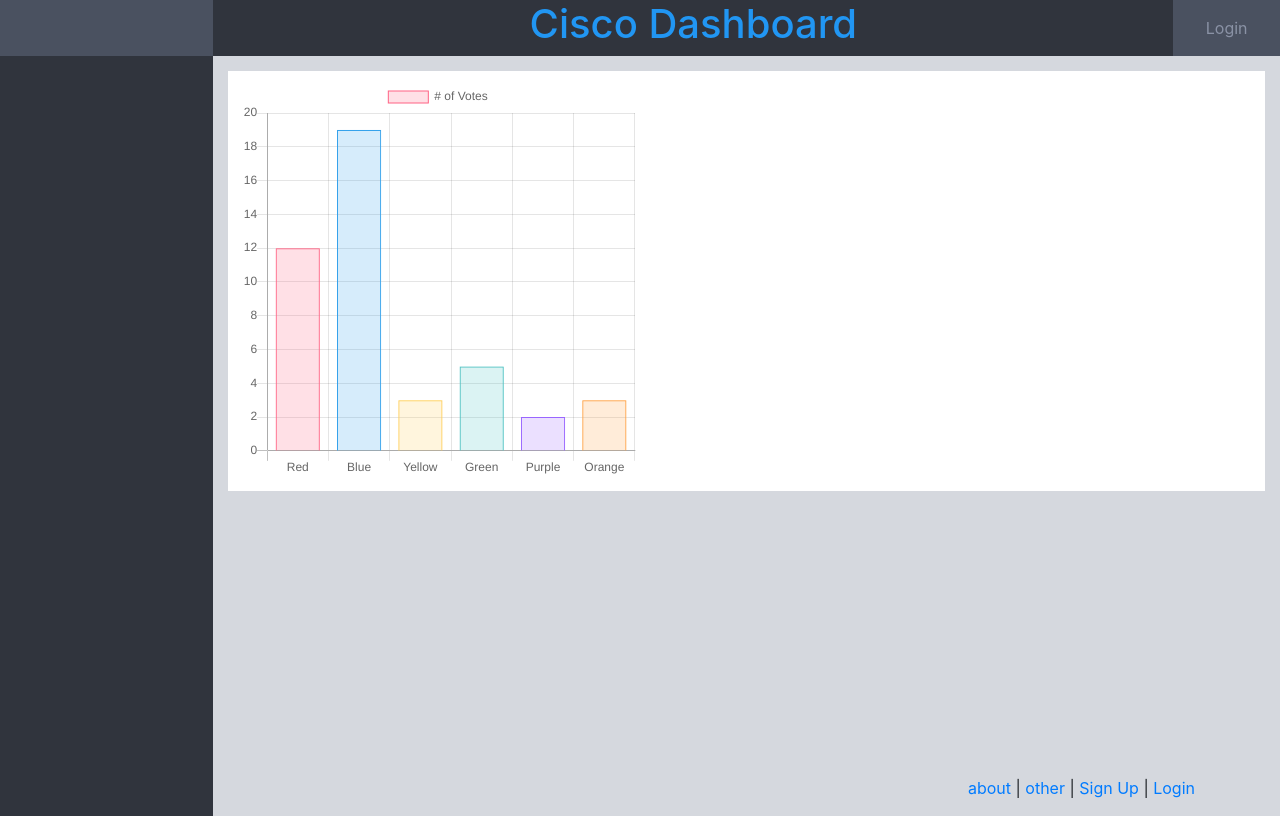
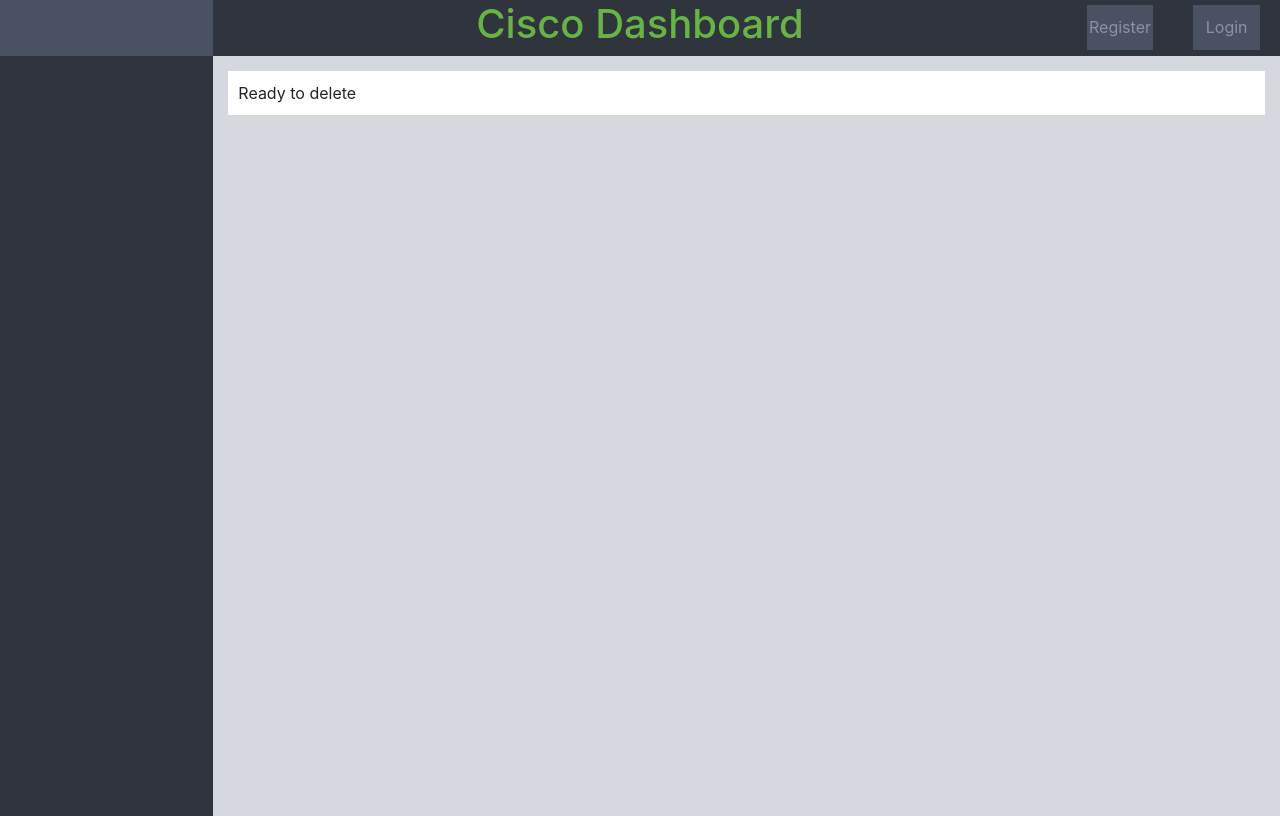
Before and after one commit to AFeatureNotaBug/cisco-meraki-COVID-tracker, a Django app: page /ben in a window 1280 px wide. Run offline with Django 3.2, Linux system fonts and the light colour scheme; some libraries are stand-ins or nearby versions.

Commit message:
implemented login and register in new style

```diff
--- a/cisco_dashboard/main/urls.py
+++ b/cisco_dashboard/main/urls.py
@@ -12,6 +12,6 @@
     path('register', views.register, name="register"),
     path('login', views.user_login, name='login'),
     path('profile',views.profile,name='profile'),
-    path('logout/', views.user_logout, name='logout'),
+    path('logout', views.user_logout, name='logout'),
     path('<slug:name_slug>', views.showOrg, name = "show_org"),
 ]
--- a/cisco_dashboard/main/views.py
+++ b/cisco_dashboard/main/views.py
@@ -97,8 +97,8 @@
 
 # View for register page
 def register(request):
-    if request.user:
-        return redirect('/profile')
+    """ if request.user:
+        return redirect('/profile') """
     registered = False
     if request.method == 'POST':
         user_form = UserForm(request.POST)
@@ -125,8 +125,8 @@
                             'registered': registered})
 
 def user_login(request):
-    if request.user:
-        return redirect('/profile')
+    """ if request.user:
+        return redirect('/profile') """
     if request.method == 'POST':
         username = request.POST.get('username')
         password = request.POST.get('password')
@@ -148,13 +148,16 @@
 @login_required
 def profile(request):
     tmpObj = json.loads(serializers.serialize("json",UserProfile.objects.filter(user=request.user)))
-    apikey = tmpObj[0]['fields']['apikey']
+    try:
+        apikey = tmpObj[0]['fields']['apikey']
+    except:
+        apikey = 'Not found'
     return  HttpResponse(f"Logged in.\n\nEmail: {request.user.email}\nUsername: {request.user.username}\nAPI Key: {apikey}")
 
 @login_required
 def user_logout(request):
     logout(request)
-    return redirect(reverse('rango:index'))
+    return redirect(reverse('index'))
 
 
 def ruofan(request):
--- a/cisco_dashboard/static/css/styles.css
+++ b/cisco_dashboard/static/css/styles.css
@@ -34,7 +34,7 @@
 #sidebar .list-group .list-group-item:hover {
 
   color: #FCFCFC;
-  border: 2px solid #2196F3 !important;
+  border: 2px solid #67B346 !important;
 }
 
 #sidebar .list-group .list-group-item-action {
@@ -46,32 +46,38 @@
   color: #4A5160;
 }
 
+a{
+  text-decoration: none;
+}
 
+a:hover{
+  text-decoration: none;
+}
 #header #home_button {
   text-align: center;
   background-color: #30343D;
 }
 
 #header #home_button h1 {
-  color: #2196F3;
+  color: #67B346;
   text-decoration: none;
 }
 
 #header #home_button a:hover {
-  color: #2196F3;
+  color: #67B346;
   text-decoration: none;
 }
 
 #header {
-  background-color: #4A5160;
+  background-color: #30343D;
 }
 
-#header #login_button {
+#header .header_button {
   text-align: center;
   color: #8A92A5;
 }
 
-#header #login_button p {
+#header .header_button p {
   display: flex;
   align-items: center;
   justify-content: center;
@@ -79,3 +85,17 @@
   cursor: pointer;
 
 }
+
+#header .header_button p {
+  margin: 5px;
+  height: 80%;
+  background-color: #4A5160;
+  color: #8A92A5;
+  border: 2px solid #4A5160 !important;
+}
+
+#header .header_button p:hover {
+
+  color: #FCFCFC;
+  border: 2px solid #67B346 !important;
+}
--- a/cisco_dashboard/templates/main/base.html
+++ b/cisco_dashboard/templates/main/base.html
@@ -39,7 +39,7 @@
 
 
 
-    <footer class="footer fixed-bottom footer-color">
+    <!-- <footer class="footer fixed-bottom footer-color">
         <div class="container">
             <div class="row vertical-middle">
                 <div class="col-sm text-right">
@@ -53,7 +53,7 @@
                 </div>
             </div>
         </div>
-    </footer>
+    </footer> -->
     <!-- /.container -->
 
 
--- a/cisco_dashboard/templates/main/benPage.html
+++ b/cisco_dashboard/templates/main/benPage.html
@@ -20,55 +20,5 @@
 
 
 {% block body_block%}
-
-<div class='container'>
-    <div class='row'>
-
-        <div><canvas id="myChart" width="400" height="400"></canvas></div>
-
-    </div>
-</div>
-<script>
-    window.addEventListener('load', function(){
-        console.log("running")
-        var ctx = document.getElementById('myChart').getContext('2d');
-        var myChart = new Chart(ctx, {
-        type: 'bar',
-        data: {
-            labels: ['Red', 'Blue', 'Yellow', 'Green', 'Purple', 'Orange'],
-            datasets: [{
-                label: '# of Votes',
-                data: [12, 19, 3, 5, 2, 3],
-                backgroundColor: [
-                    'rgba(255, 99, 132, 0.2)',
-                    'rgba(54, 162, 235, 0.2)',
-                    'rgba(255, 206, 86, 0.2)',
-                    'rgba(75, 192, 192, 0.2)',
-                    'rgba(153, 102, 255, 0.2)',
-                    'rgba(255, 159, 64, 0.2)'
-                ],
-                borderColor: [
-                    'rgba(255, 99, 132, 1)',
-                    'rgba(54, 162, 235, 1)',
-                    'rgba(255, 206, 86, 1)',
-                    'rgba(75, 192, 192, 1)',
-                    'rgba(153, 102, 255, 1)',
-                    'rgba(255, 159, 64, 1)'
-                ],
-                borderWidth: 1
-            }]
-        },
-        options: {
-            scales: {
-                yAxes: [{
-                    ticks: {
-                        beginAtZero: true
-                    }
-                }]
-            }
-        }
-    });
-    });
-
-</script>
+Ready to delete
 {% endblock %}
--- a/cisco_dashboard/templates/main/fraser.html
+++ b/cisco_dashboard/templates/main/fraser.html
@@ -1,7 +1,8 @@
 {% extends 'main/base.html' %}
 {% load static %}
 {% block body_block %}
-<div class="container">
+Ready to delete
+<!-- <div class="container">
     <div class="row">
         <div class="col-sm text-center">
             <h3>Fraser's Page</h3>
@@ -14,5 +15,5 @@
             {% endif %}
         </div>
     </div>
-</div>
+</div> -->
 {% endblock %}
--- a/cisco_dashboard/templates/main/header.html
+++ b/cisco_dashboard/templates/main/header.html
@@ -1,11 +1,5 @@
-
-<style>
-
-
-</style>
-
-<div class="row" id="header" style="margin:0;">
-    <div class="col-2" id='test'>
+<div class="row" id="header" style="margin:0">
+    <div class="col-2" id='holder' style="background-color: #4A5160">
         <p></p>
     </div>
 
@@ -14,7 +8,19 @@
             <h1>Cisco Dashboard</h1>
         </a>
     </div>
-    <div class="col-1" id='login_button'>
-        <p>Login</p>
+    {% if not user.is_authenticated %}
+    <div class="col-1 header_button">
+        <a href="/register"><p>Register</p></a>
     </div>
+    <div class="col-1 header_button">
+        <a href="/login"><p>Login</p></a>
+    </div>
+    {% else %}
+    <div class="col-1 header_button">
+        <a href="/profile"><p>Profile</p></a>
+    </div>
+    <div class="col-1 header_button">
+        <a href="/logout"><p>Logout</p></a>
+    </div>
+    {% endif %}
 </div>
```
Also changed, not shown: cisco_dashboard/templates/main/jakePage.html (+51 -1 lines).
